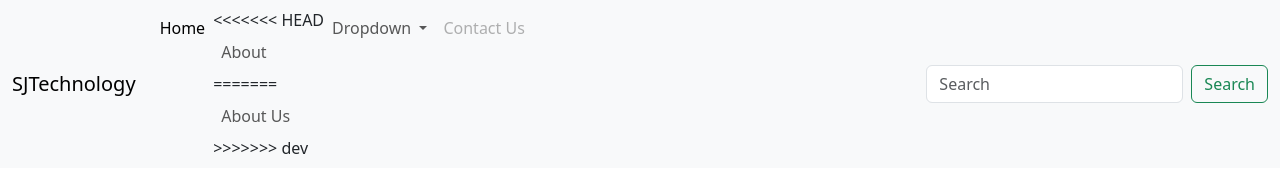
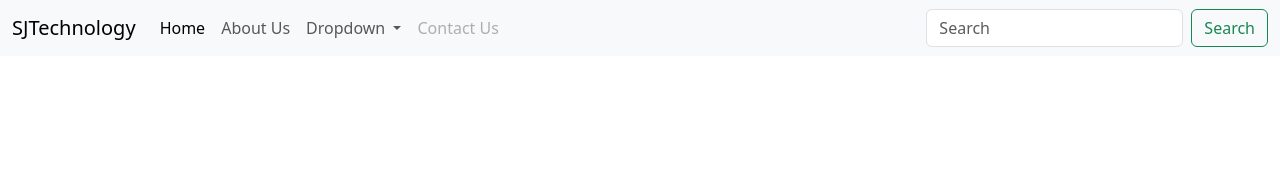
Before and after one commit to shravan-cybersolution/MyWebisteRepo, a plain HTML site: page index.html in a window 1280 px wide. Drawn offline with nearby package versions, Linux system fonts and the light colour scheme.

Commit message:
updatd index in - master

```diff
--- a/index.html
+++ b/index.html
@@ -20,11 +20,7 @@
               <a class="nav-link active" aria-current="page" href="#">Home</a>
             </li>
             <li class="nav-item">
-<<<<<<< HEAD
-              <a class="nav-link" href="#">About</a>
-=======
               <a class="nav-link" href="#">About Us</a>
->>>>>>> dev
             </li>
             <li class="nav-item dropdown">
               <a class="nav-link dropdown-toggle" href="#" role="button" data-bs-toggle="dropdown" aria-expanded="false">
```
